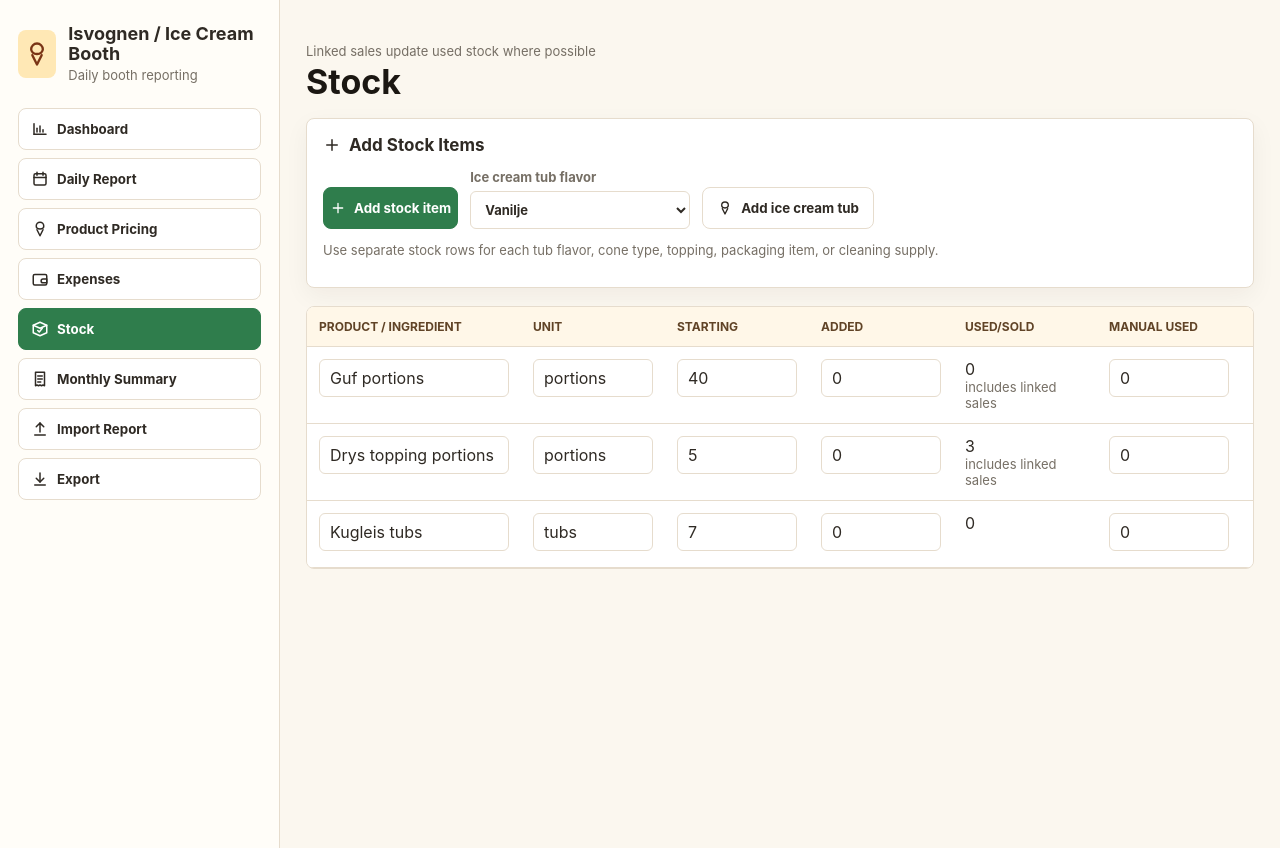
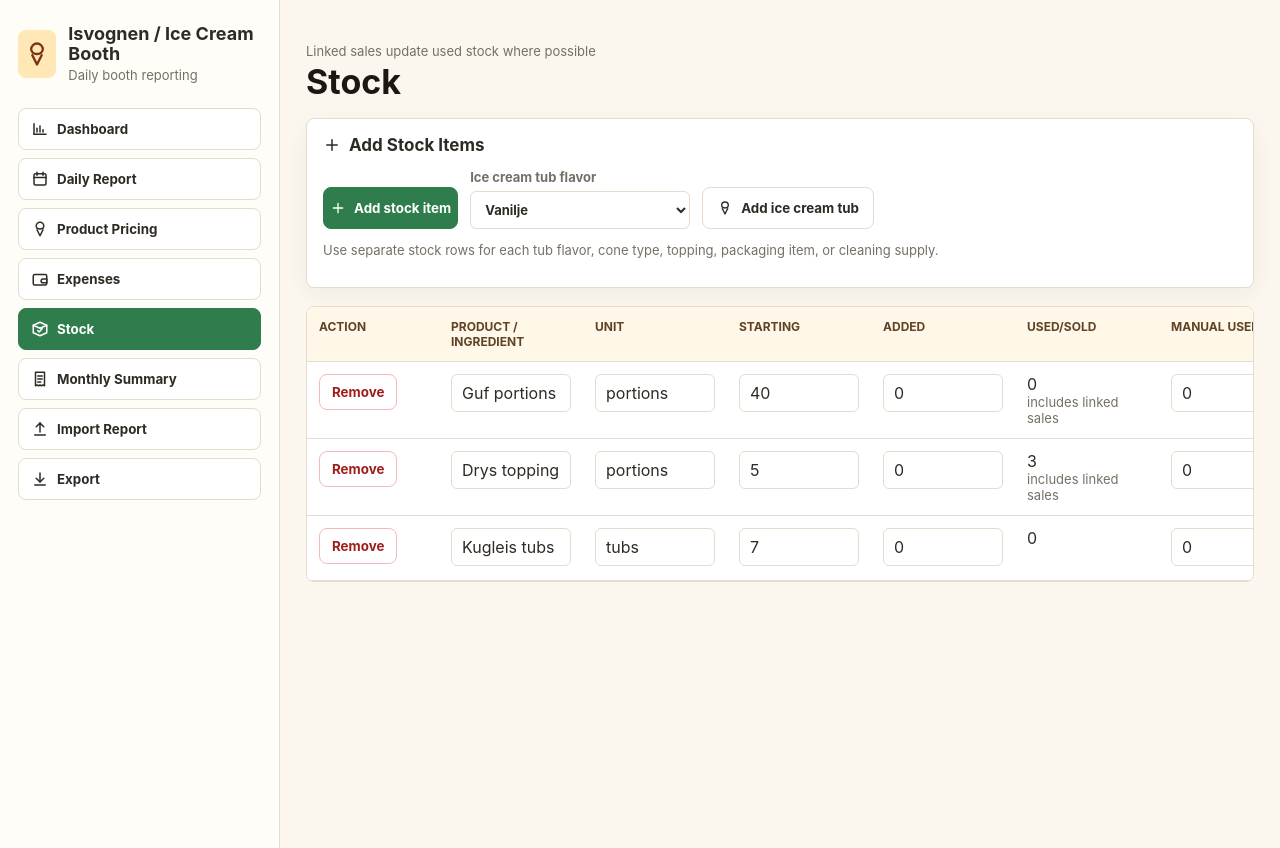
Before and after one commit to benjaminmarcojensen-hue/ice-cream-booth, a React (Vite) app: page / in a window 1280 px wide. Both pictures are taken after a click on the button "Stock". Built offline with nearby package versions, Linux system fonts and the light colour scheme.

Commit message:
Make stock items removable

```diff
--- a/src/App.css
+++ b/src/App.css
@@ -330,6 +330,27 @@ td:first-child {
   min-width: 190px;
 }
 
+.stock-table-wrap .action-column {
+  position: sticky;
+  left: 0;
+  z-index: 2;
+  min-width: 108px;
+  background: #ffffff;
+  box-shadow: 1px 0 0 var(--line);
+}
+
+.stock-table-wrap th.action-column {
+  z-index: 3;
+  background: #fff7e8;
+}
+
+.remove-button {
+  min-height: 36px;
+  padding: 0 12px;
+  border-color: #f6b8b8;
+  color: #9f1d1d;
+}
+
 td strong,
 td .subtle {
   display: block;
--- a/src/App.tsx
+++ b/src/App.tsx
@@ -406,6 +406,12 @@ function App() {
       minimumStockLevel: 1,
       notes: 'Manual tub tracking. Update used stock when a tub is finished.',
     })
+  }
+
+  const removeStockItem = (item: StockItem) => {
+    if (confirm(`Remove stock item “${item.name}”?`)) {
+      setData((current) => ({ ...current, stockItems: current.stockItems.filter((entry) => entry.id !== item.id) }))
+    }
   }
 
   const loadDraftForDate = (date: string, sourceData = data) => {
@@ -878,10 +884,11 @@ function App() {
               </div>
               <p className="muted">Use separate stock rows for each tub flavor, cone type, topping, packaging item, or cleaning supply.</p>
             </Panel>
-            <div className="table-wrap">
+            <div className="table-wrap stock-table-wrap">
               <table>
                 <thead>
                   <tr>
+                    <th className="action-column">Action</th>
                     <th>Product / ingredient</th>
                     <th>Unit</th>
                     <th>Starting</th>
@@ -893,7 +900,6 @@ function App() {
                     <th>Alert</th>
                     <th>Linked product</th>
                     <th>Notes</th>
-                    <th></th>
                   </tr>
                 </thead>
                 <tbody>
@@ -901,6 +907,11 @@ function App() {
                     const stock = calculateStock(item, data.dailyReports)
                     return (
                       <tr key={item.id}>
+                        <td className="action-column">
+                          <button className="remove-button" type="button" onClick={() => removeStockItem(item)}>
+                            Remove
+                          </button>
+                        </td>
                         <td>
                           <input value={item.name} onChange={(event) => updateStock(item.id, { name: event.target.value })} />
                         </td>
@@ -947,18 +958,6 @@ function App() {
                         </td>
                         <td>
                           <input value={item.notes} onChange={(event) => updateStock(item.id, { notes: event.target.value })} />
-                        </td>
-                        <td>
-                          <button
-                            type="button"
-                            onClick={() => {
-                              if (confirm(`Delete stock item “${item.name}”?`)) {
-                                setData((current) => ({ ...current, stockItems: current.stockItems.filter((entry) => entry.id !== item.id) }))
-                              }
-                            }}
-                          >
-                            Delete
-                          </button>
                         </td>
                       </tr>
                     )
```
Also changed, not shown: scripts/smoke-ui.ts (+9 -1 lines).
